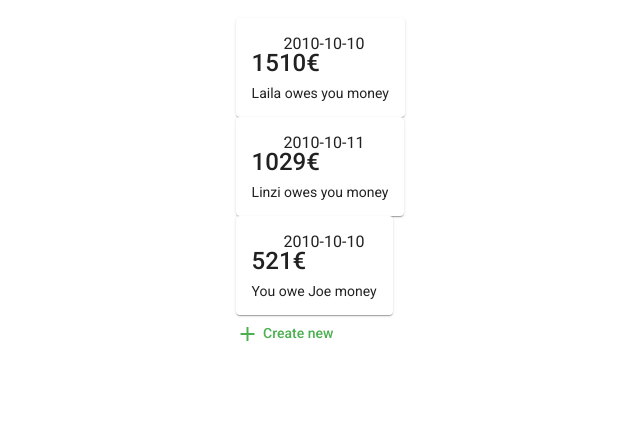
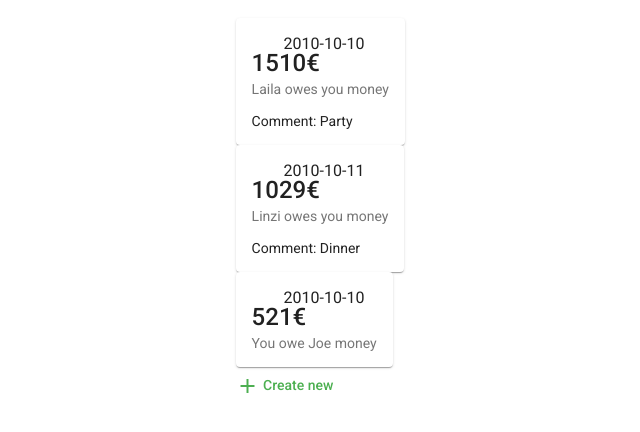
Before and after one commit to MatasSilinskas/cash-back, an Angular app: page / in a window 1280 px wide. Shown: the top 432 px of the page, without its empty margins (217-857 px from the left). Built offline with nearby package versions, Linux system fonts and the light colour scheme; data requests are answered from the project's data file.

Commit message:
Add comments to events

```diff
--- a/data/db.json
+++ b/data/db.json
@@ -13,7 +13,8 @@
         "lastName": "Strickland"
       },
       "date": "2010-10-10",
-      "debtAmount": "1510"
+      "debtAmount": "1510",
+      "comment": "Party"
     },
     {
       "id": 2,
@@ -28,7 +29,8 @@
         "lastName": "Small"
       },
       "date": "2010-10-11",
-      "debtAmount": "1029"
+      "debtAmount": "1029",
+      "comment": "Dinner"
     },
     {
       "id": 3,
@@ -43,7 +45,8 @@
         "lastName": "Durham"
       },
       "date": "2010-10-10",
-      "debtAmount": "521"
+      "debtAmount": "521",
+      "comment": null
     }
   ],
   "friends": [
--- a/src/app/events/event.interface.ts
+++ b/src/app/events/event.interface.ts
@@ -6,4 +6,5 @@ export interface IEvent {
   payee: IUser;
   date: string;
   debtAmount: string;
+  comment?: string;
 }
--- a/src/app/events/events-list-item/events-list-item.component.html
+++ b/src/app/events/events-list-item/events-list-item.component.html
@@ -1,10 +1,11 @@
 <mat-card>
   <mat-card-header>{{event.date}}</mat-card-header>
   <mat-card-title>{{event.debtAmount}}€</mat-card-title>
-  <mat-card-content>{{
+  <mat-card-subtitle>{{
     isCurrentUserPayer() ?
       event.payee.firstName + ' owes you money':
       'You owe ' + event.payee.firstName + ' money'
     }}
-  </mat-card-content>
+  </mat-card-subtitle>
+  <mat-card-content *ngIf="event.comment !== null">Comment: {{event.comment}}</mat-card-content>
 </mat-card>
```
